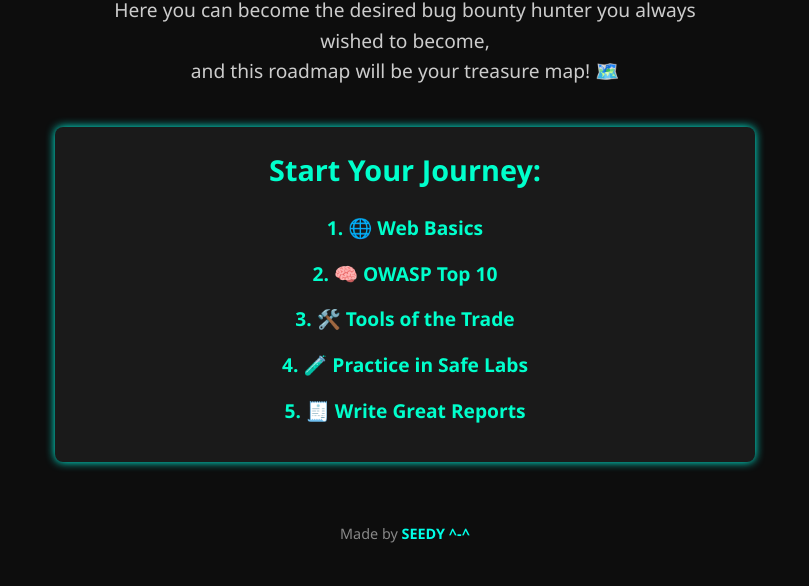
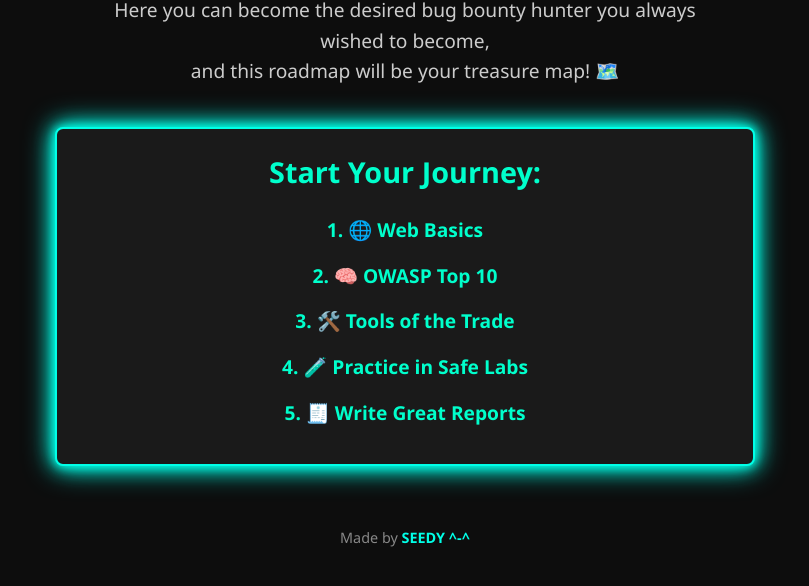
Before and after one commit to Seedy2007/cyberhunt, a plain HTML site: page index.html in a window 1280 px wide. Shown: the part 132-718 px from the top of the page, without its empty margins (235-1044 px from the left). Drawn offline with Linux system fonts and the light colour scheme.

Commit message:
Add hover animation and neon border effect

```diff
--- a/style.css
+++ b/style.css
@@ -41,7 +41,19 @@
   padding: 20px;
   background-color: #1a1a1a;
   border-radius: 8px;
-  box-shadow: 0 0 10px #00ffe7;
+  border: 2px solid #00ffe7;
+  box-shadow:
+    0 0 10px #00ffe7,
+    0 0 20px #00ffe7,
+    0 0 30px #00ffe7;
+  transition: box-shadow 0.3s ease;
+}
+
+main:hover {
+  box-shadow:
+    0 0 15px #ff00c8,
+    0 0 25px #ff00c8,
+    0 0 35px #ff00c8;
 }
 
 /* Section title */
@@ -63,7 +75,9 @@
   text-align: center;
 }
 
+/* Link styling with hover animation */
 a {
+  position: relative;
   color: #00ffcc;
   text-decoration: none;
   font-weight: bold;
@@ -71,9 +85,25 @@
   transition: color 0.3s ease;
 }
 
+a::after {
+  content: '';
+  position: absolute;
+  left: 0;
+  bottom: -5px;
+  width: 100%;
+  height: 2px;
+  background-color: #ff00c8;
+  transform: scaleX(0);
+  transition: transform 0.3s ease;
+}
+
 a:hover {
   color: #ff00c8;
   text-shadow: 0 0 5px #ff00c8;
+}
+
+a:hover::after {
+  transform: scaleX(1);
 }
 
 /* Footer */
```
